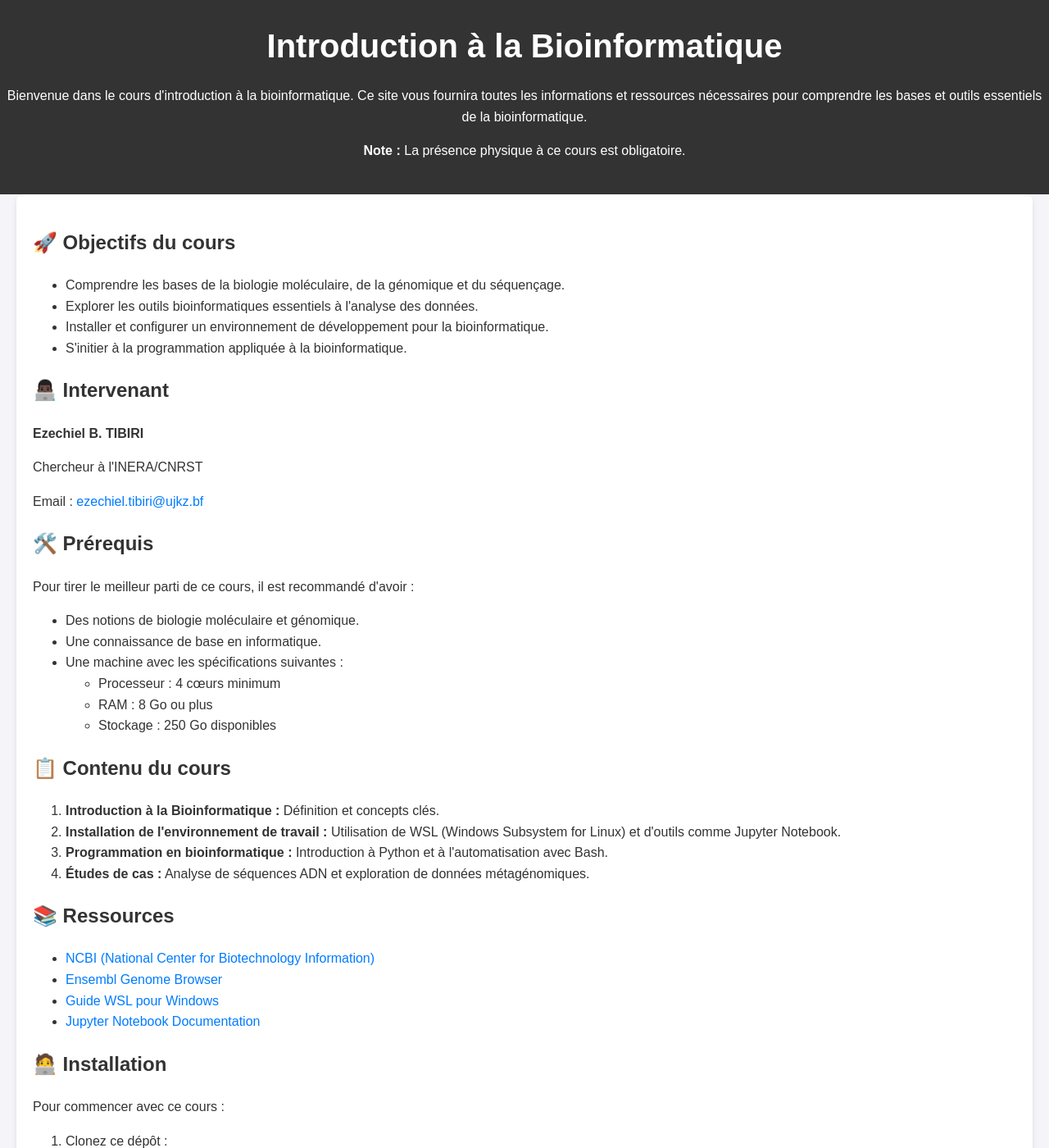
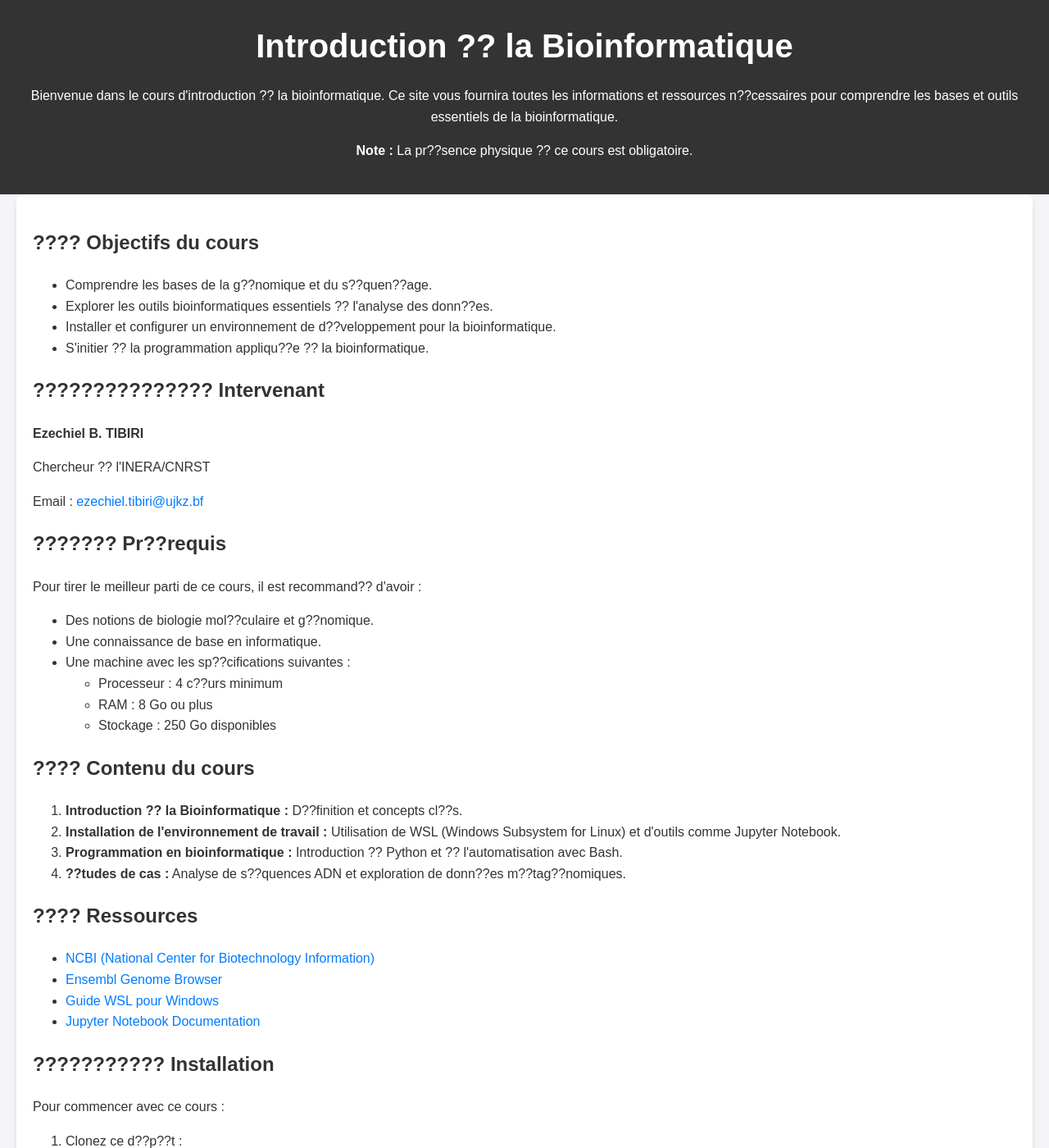
Before and after one commit to etibiri/etibiri.github.io, a Jekyll site: the page index.html, which Jekyll copies as it is, in a window 1280 px wide and 1400 px high. Shown: the whole window at 82% size. Built offline with Jekyll 4.4.1, drawn with Linux system fonts in a browser that asks for light colours; some of the changed text lies outside the part shown.

Commit message:
index.html updated

```diff
--- a/index.html
+++ b/index.html
@@ -4,47 +4,47 @@
 <head>
   <meta charset="UTF-8">
   <meta name="viewport" content="width=device-width, initial-scale=1.0">
-  <title>Introduction à la Bioinformatique</title>
+  <title>Introduction ?? la Bioinformatique</title>
   <link rel="stylesheet" href="styles.css">
 </head>
 
 <body>
   <header class="main-header">
-    <h1> Introduction à la Bioinformatique</h1>
-    <p>Bienvenue dans le cours d'introduction à la bioinformatique. Ce site vous fournira toutes les informations et ressources nécessaires pour comprendre les bases et outils essentiels de la bioinformatique.</p>
-    <p><strong>Note :</strong> La présence physique à ce cours est obligatoire.</p>
+    <h1> Introduction ?? la Bioinformatique</h1>
+    <p>Bienvenue dans le cours d'introduction ?? la bioinformatique. Ce site vous fournira toutes les informations et ressources n??cessaires pour comprendre les bases et outils essentiels de la bioinformatique.</p>
+    <p><strong>Note :</strong> La pr??sence physique ?? ce cours est obligatoire.</p>
   </header>
 
   <main class="content">
     <!-- Objectifs -->
     <section id="objectifs">
-      <h2>🚀 Objectifs du cours</h2>
+      <h2>???? Objectifs du cours</h2>
       <ul>
-        <li>Comprendre les bases de la biologie moléculaire, de la génomique et du séquençage.</li>
-        <li>Explorer les outils bioinformatiques essentiels à l'analyse des données.</li>
-        <li>Installer et configurer un environnement de développement pour la bioinformatique.</li>
-        <li>S'initier à la programmation appliquée à la bioinformatique.</li>
+        <li>Comprendre les bases de la g??nomique et du s??quen??age.</li>
+        <li>Explorer les outils bioinformatiques essentiels ?? l'analyse des donn??es.</li>
+        <li>Installer et configurer un environnement de d??veloppement pour la bioinformatique.</li>
+        <li>S'initier ?? la programmation appliqu??e ?? la bioinformatique.</li>
       </ul>
     </section>
 
     <!-- Intervenants -->
     <section id="intervenants">
-      <h2>👨🏿‍💻 Intervenant</h2>
+      <h2>??????????????? Intervenant</h2>
       <p><strong>Ezechiel B. TIBIRI</strong></p>
-      <p>Chercheur à l'INERA/CNRST</p>
+      <p>Chercheur ?? l'INERA/CNRST</p>
       <p>Email : <a href="mailto:ezechiel.tibiri@ujkz.bf">ezechiel.tibiri@ujkz.bf</a></p>
     </section>
 
-    <!-- Prérequis -->
+    <!-- Pr??requis -->
     <section id="prerequis">
-      <h2>🛠️ Prérequis</h2>
-      <p>Pour tirer le meilleur parti de ce cours, il est recommandé d'avoir :</p>
+      <h2>??????? Pr??requis</h2>
+      <p>Pour tirer le meilleur parti de ce cours, il est recommand?? d'avoir :</p>
       <ul>
-        <li>Des notions de biologie moléculaire et génomique.</li>
+        <li>Des notions de biologie mol??culaire et g??nomique.</li>
         <li>Une connaissance de base en informatique.</li>
-        <li>Une machine avec les spécifications suivantes :</li>
+        <li>Une machine avec les sp??cifications suivantes :</li>
         <ul>
-          <li>Processeur : 4 cœurs minimum</li>
+          <li>Processeur : 4 c??urs minimum</li>
           <li>RAM : 8 Go ou plus</li>
           <li>Stockage : 250 Go disponibles</li>
         </ul>
@@ -53,18 +53,18 @@
 
     <!-- Contenu du cours -->
     <section id="contenu">
-      <h2>📋 Contenu du cours</h2>
+      <h2>???? Contenu du cours</h2>
       <ol>
-        <li><strong>Introduction à la Bioinformatique :</strong> Définition et concepts clés.</li>
+        <li><strong>Introduction ?? la Bioinformatique :</strong> D??finition et concepts cl??s.</li>
         <li><strong>Installation de l'environnement de travail :</strong> Utilisation de WSL (Windows Subsystem for Linux) et d'outils comme Jupyter Notebook.</li>
-        <li><strong>Programmation en bioinformatique :</strong> Introduction à Python et à l'automatisation avec Bash.</li>
-        <li><strong>Études de cas :</strong> Analyse de séquences ADN et exploration de données métagénomiques.</li>
+        <li><strong>Programmation en bioinformatique :</strong> Introduction ?? Python et ?? l'automatisation avec Bash.</li>
+        <li><strong>??tudes de cas :</strong> Analyse de s??quences ADN et exploration de donn??es m??tag??nomiques.</li>
       </ol>
     </section>
 
     <!-- Ressources -->
     <section id="ressources">
-      <h2>📚 Ressources</h2>
+      <h2>???? Ressources</h2>
       <ul>
         <li><a href="https://www.ncbi.nlm.nih.gov" target="_blank">NCBI (National Center for Biotechnology Information)</a></li>
         <li><a href="https://www.ensembl.org" target="_blank">Ensembl Genome Browser</a></li>
@@ -75,12 +75,12 @@
 
     <!-- Installation -->
     <section id="installation">
-      <h2>🧑‍💻 Installation</h2>
+      <h2>??????????? Installation</h2>
       <p>Pour commencer avec ce cours :</p>
       <ol>
-        <li>Clonez ce dépôt :</li>
+        <li>Clonez ce d??p??t :</li>
         <pre><code>git clone https://github.com/etibiri/cours-bioinformatique.git</code></pre>
-        <li>Installez les dépendances nécessaires via Bash :</li>
+        <li>Installez les d??pendances n??cessaires via Bash :</li>
         <pre><code>sudo apt update && sudo apt upgrade -y
 sudo apt install python3 python3-pip git
 pip3 install jupyter bash_kernel
```
Also changed, not shown: other parts of index.html (+4 -4 lines).
